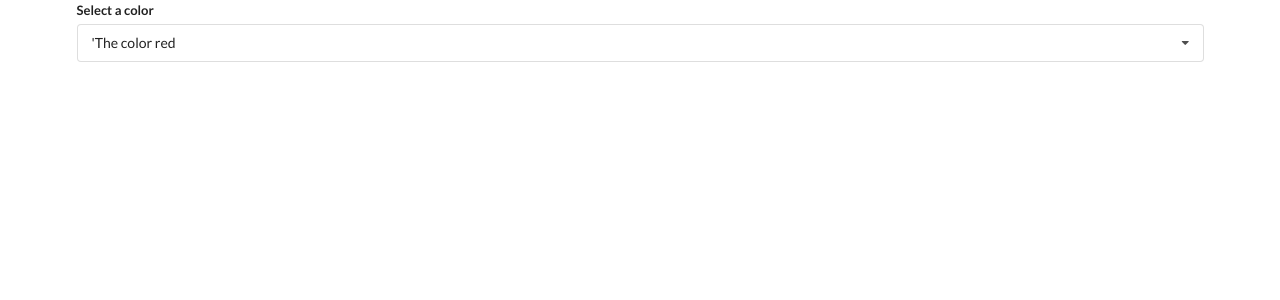
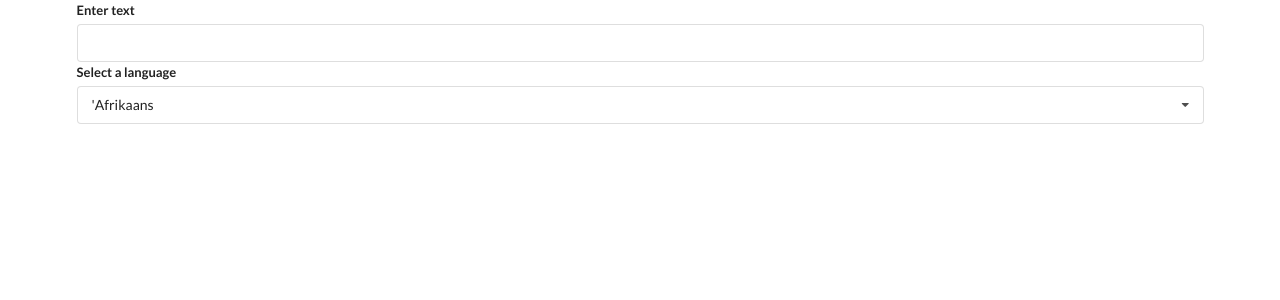
Before and after one commit to Dcrame31/widgets-react, a React (Create React App) app: page / in a window 1280 px wide. Shown: the top 300 px of the page. Built offline with nearby package versions, Linux system fonts and the light colour scheme.

Commit message:
fix bug to toggle display

```diff
--- a/src/components/App.js
+++ b/src/components/App.js
@@ -2,6 +2,7 @@
 import Accordion from './Accordion';
 import Search from './Search';
 import Dropdown from './Dropdown';
+import Translate from './Translate';
 
 // class App extends React.Component {
 //     render() {
@@ -47,14 +48,19 @@
 
 export default () => {
     const [selected, setSelected] = useState(options[0])
+
     return (
         <div className="ui container">
+
             {/* <Accordion items={items} /> */}
             {/* <Search /> */}
-            <Dropdown
+
+            {/* <Dropdown
                 selected={selected}
                 onSelectedChange={setSelected}
-                options={options} />
+                options={options}
+            />  */}
+            <Translate />
         </div>
     )
 };
--- a/src/components/Dropdown.js
+++ b/src/components/Dropdown.js
@@ -1,7 +1,25 @@
-import React, { useState } from 'react';
+import React, { useState, useEffect, useRef } from 'react';
 
-const Dropdown = ({ options, selected, onSelectedChange }) => {
+const Dropdown = ({ options, selected, onSelectedChange, label }) => {
     const [open, setOpen] = useState(false)
+    const ref = useRef();
+
+    useEffect(() => {
+        const onBodyClick = (event) => {
+            if(ref.current && ref.current.contains(event.target)) {
+                return;
+            }
+
+            setOpen(false);
+        }
+
+        document.body.addEventListener('click', onBodyClick);
+
+        return () => {
+            document.body.removeEventListener('click', onBodyClick)
+        }
+
+    }, []);
 
     const renderedOptions = options.map((option) => {
         if(option.value === selected.value) {
@@ -20,9 +38,9 @@
         });
 
     return (
-        <div className="ui form">
+        <div ref={ref} className="ui form">
             <div className="field">
-                <label className="label">Select a color</label>
+                <label className="label">{label}</label>
                 <div onClick={() => setOpen(!open)} className={`ui selection dropdown ${open ? 'visible active': ''}`}>'
                     <i className="dropdown icon"></i>
                     <div className="text">{selected.label}</div>
@@ -35,4 +53,6 @@
     )
 };
 
+
+
 export default Dropdown;
--- /dev/null
+++ b/src/components/Translate.js
@@ -0,0 +1,42 @@
+import React, { useState } from 'react';
+import Dropdown from './Dropdown';
+
+const options = [
+    {
+        label: 'Afrikaans',
+        value: 'af'
+    },
+    {
+        label: 'Arabic',
+        value: 'ar'
+    },
+    {
+        label: 'Hindi',
+        value: 'hi'
+    }
+]
+
+const Translate = () => {
+    const [ language, setLanguage ] = useState(options[0])
+    const [ text, setText ] = useState('');
+
+    return (
+        <div>
+            <div className="ui form">
+                <div className="field">
+                    <label>Enter text</label>
+                    <input value={text} onChange={(e) => setText(e.target.value)}/>
+                </div>
+            </div>
+            <Dropdown
+                label="Select a language"
+                options={options}
+                selected={language}
+                onSelectedChange={setLanguage}
+            />
+
+        </div>
+    );
+};
+
+export default Translate;
```
Also changed, not shown: src/APIs/translateApi.js (added), 1 other file (tests, documents, lock files or other folders).
